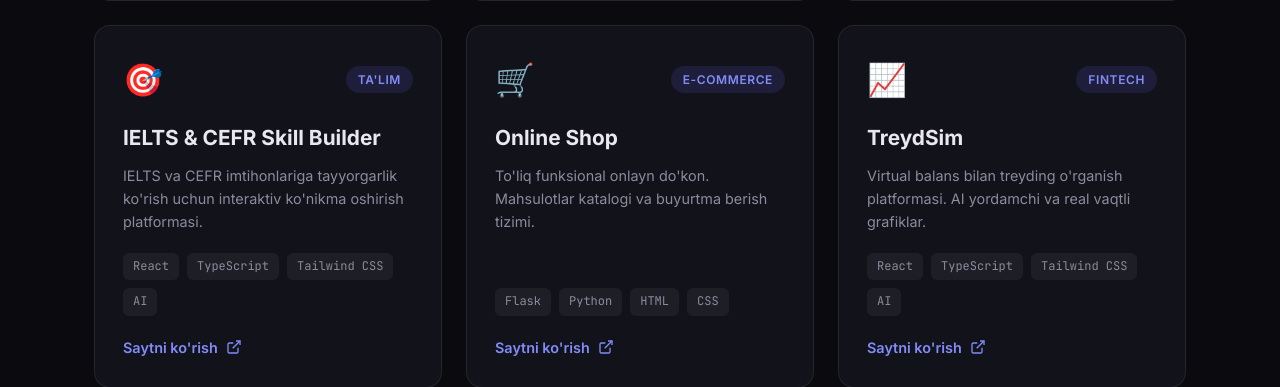
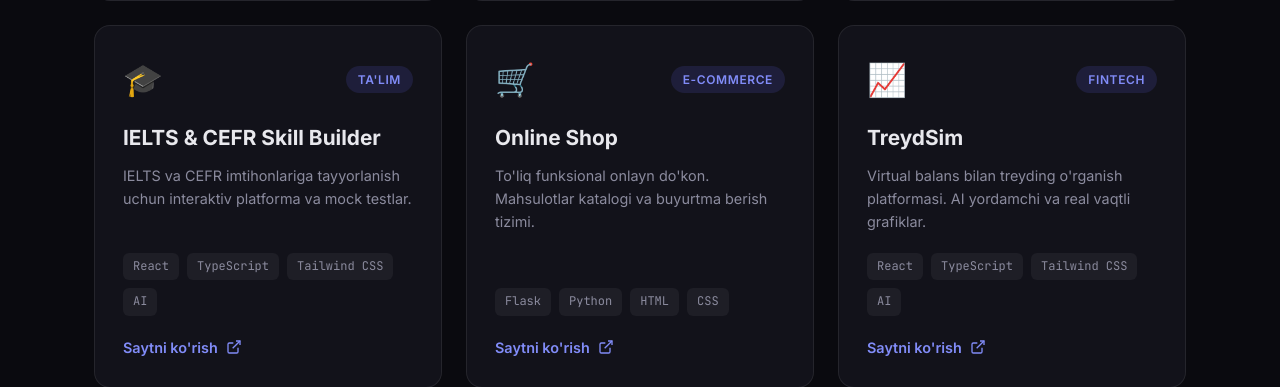
Before and after one commit to Thguboy/Portfolio_web, a Flask app: page / in a window 1280 px wide. Shown: the part 2820-3207 px from the top of the page. Run offline with Flask 3, Linux system fonts and the light colour scheme.

Commit message:
feat: add IELTS & CEFR Skill Builder project and update circular favicon

```diff
--- a/app.py
+++ b/app.py
@@ -32,10 +32,10 @@ def index():
         },
         {
             "title": "IELTS & CEFR Skill Builder",
-            "description": "IELTS va CEFR imtihonlariga tayyorgarlik ko'rish uchun interaktiv ko'nikma oshirish platformasi.",
+            "description": "IELTS va CEFR imtihonlariga tayyorlanish uchun interaktiv platforma va mock testlar.",
             "url": "https://ielts-cefr-skill-bui-e4vu.bolt.host/",
             "tech": ["React", "TypeScript", "Tailwind CSS", "AI"],
-            "icon": "🎯",
+            "icon": "🎓",
             "tag": "Ta'lim",
         },
         {
--- a/templates/index.html
+++ b/templates/index.html
@@ -14,6 +14,7 @@
         rel="stylesheet">
     <link rel="stylesheet" href="{{ url_for('static', filename='css/style.css') }}">
     <link rel="icon" type="image/x-icon" href="{{ url_for('static', filename='favicon.ico') }}">
+    <link rel="icon" type="image/png" href="{{ url_for('static', filename='favicon.png') }}">
 </head>
 
 <body>
```
Also changed, not shown: static/favicon.ico, static/favicon.png.
